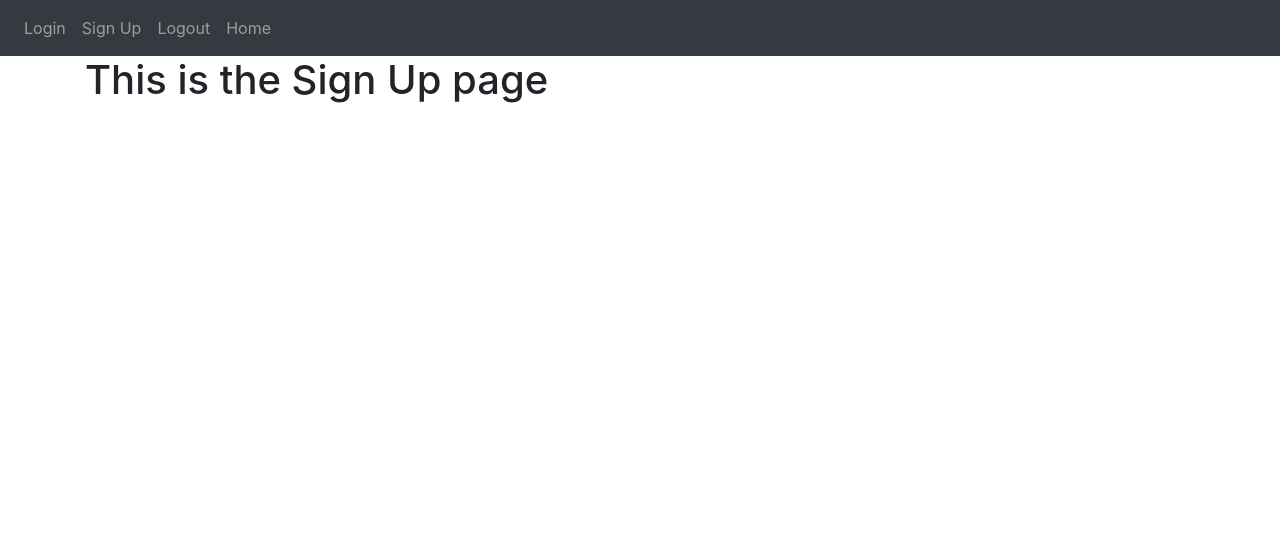
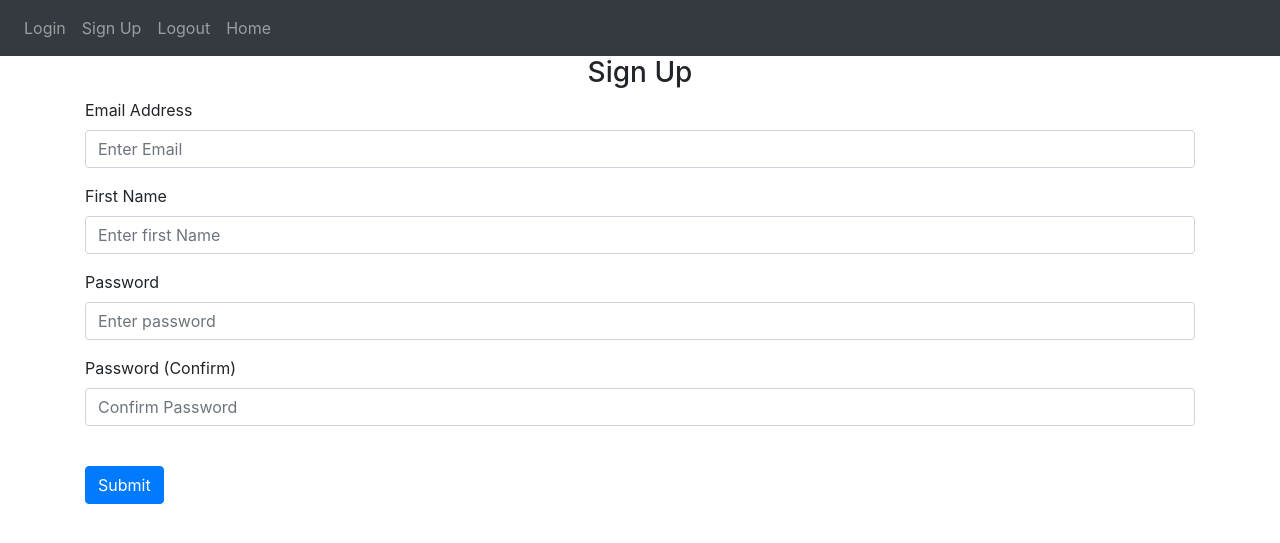
Before and after one commit to AvinashMahala/FlaskBasicWebNotesApp, a Flask app: page /sign-up in a window 1280 px wide. Shown: the top 543 px of the page. Run offline with Flask 2, Linux system fonts and the light colour scheme; some libraries are stand-ins or nearby versions.

Commit message:
Implementation of HTML and Flash Messages

```diff
--- a/website/auth.py
+++ b/website/auth.py
@@ -1,16 +1,35 @@
-from flask import Blueprint,render_template
+from flask import Blueprint,render_template, request, flash
 
 auth=Blueprint('auth','__name__')
 
 
-@auth.route('/login')
+@auth.route('/login',methods=['GET','POST'])
 def login():
+    data = request.form
+    print(data)
     return render_template("login.html", boolean=True)
 
 @auth.route('logout')
 def logout():
     return "<p>logout</>"
 
-@auth.route('/sign-up')
+@auth.route('/sign-up',methods=['GET','POST'])
 def sign_up():
+    if(request.method=='POST'):
+        email=request.form.get('email')
+        firstName=request.form.get('firstName')
+        password1=request.form.get('password1')
+        password2=request.form.get('password2')
+
+        if(len(email)<4):
+            flash('Email must be greater than 3 characters.', category='error')
+        elif(len(firstName)<2):
+            flash('First Name must be greater than 1 characters.', category='error')
+        elif(password1!=password2):
+            flash('Passwords do not match.', category='error')
+        elif(len(password1)<7):
+            flash('Passwords must be at least 7 characters.', category='error')
+        else:
+            flash('Account Created!', category='success')
+
     return render_template("sign_up.html")
--- a/website/templates/base.html
+++ b/website/templates/base.html
@@ -23,6 +23,31 @@
             </div>
 
         </nav>
+
+        {% with messages = get_flashed_messages(with_categories=true) %}
+
+        {% if messages %}
+            {% for category, message in messages %}
+                {% if category=='error' %}
+                    <div class="alert alert-danger alter-dismissable fade show" role="alert">
+                        {{ message }}
+                        <button type="button" class="close" data-dismiss="alert">
+                            <span aria-hidden="true">&times;</span>
+                        </button>
+                    </div>
+                {% else %}
+                <div class="alert alert-success alter-dismissable fade show" role="alert">
+                    {{ message }}
+                    <button type="button" class="close" data-dismiss="alert">
+                        <span aria-hidden="true">&times;</span>
+                    </button>
+                </div>
+                {% endif %}
+            {% endfor %}
+
+        {% endif %}
+
+        {% endwith %}
 
         <div class="container">
             {% block content %}
--- a/website/templates/sign_up.html
+++ b/website/templates/sign_up.html
@@ -1,7 +1,62 @@
 {% extends "base.html" %}
+{% block title %}
+Sign Up
+{% endblock %}
 
-{% block title %}Sign Up{% endblock %}
 
 {% block content %}
-<h1>This is the Sign Up page</h1>
+
+<form method="POST">
+    <h3 align="center">Sign Up</h3>
+    <div class="form-group">
+        <label for="email">Email Address</label>
+        <input
+            type="email"
+            class="form-control"
+            id="email"
+            name="email"
+            placeholder="Enter Email"
+        />
+    </div>
+
+    <div class="form-group">
+        <label for="firstName">First Name</label>
+        <input
+            type="text"
+            class="form-control"
+            id="firstName"
+            name="firstName"
+            placeholder="Enter first Name"
+        />
+    </div>
+
+    <div class="form-group">
+        <label for="password1">Password</label>
+        <input
+            type="password"
+            class="form-control"
+            id="password1"
+            name="password1"
+            placeholder="Enter password"
+        />
+    </div>
+
+
+    <div class="form-group">
+        <label for="password2">Password (Confirm)</label>
+        <input
+            type="password"
+            class="form-control"
+            id="password2"
+            name="password2"
+            placeholder="Confirm Password"
+        />
+    </div>
+
+    <br />
+
+    <button type="submit" class="btn btn-primary">Submit</button>
+
+
+</form>
 {% endblock %}
```
Also changed, not shown: website/templates/login.html (+31 -6 lines).
